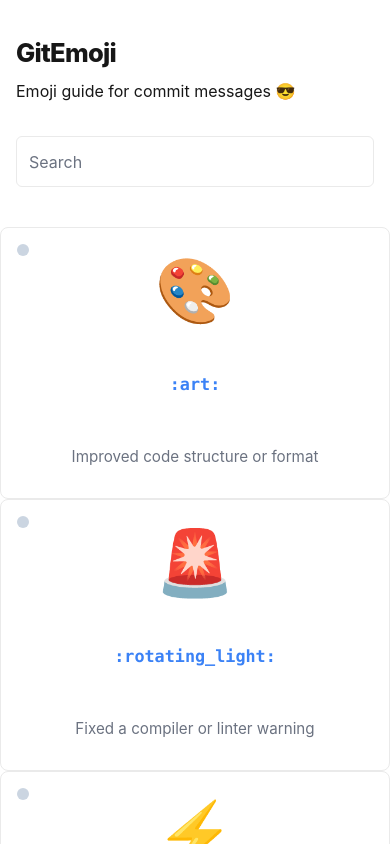
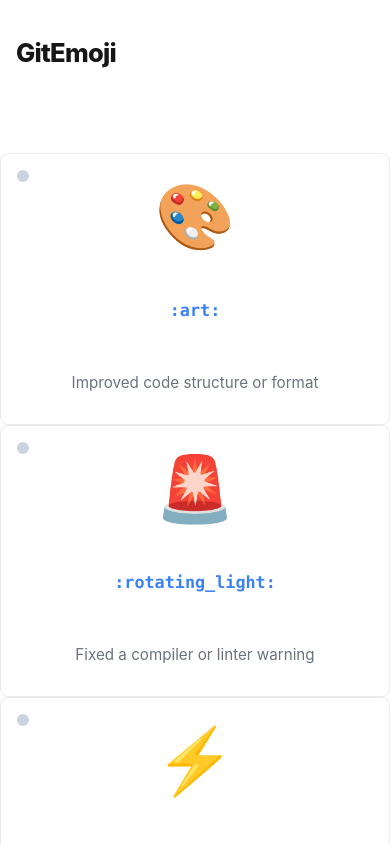
Before and after one commit to thomaseyaa/gitemoji, a Vue app: page / in a window 390 px wide. Shown: the top 844 px of the page. Built offline with nearby package versions, Linux system fonts and the light colour scheme.

Commit message:
refactor(header): slim header down to the brand 💄

```diff
--- a/src/components/Header.vue
+++ b/src/components/Header.vue
@@ -2,53 +2,13 @@
   <div class="d-flex justify-content-center align-items-center py-4">
     <nav class="container navbar">
       <a href="/" class="navbar-brand">GitEmoji</a>
-      <span class="d-block d-sm-none mt-2"
-        >Emoji guide for commit messages 😎</span
-      >
-      <form class="mobile-form" role="search">
-        <input
-          class="form-control mobile-form"
-          type="search"
-          v-model="search"
-          placeholder="Search"
-          aria-label="Search"
-        />
-      </form>
     </nav>
   </div>
 </template>
 
 <script>
-import { mapActions } from "vuex";
-
 export default {
   // eslint-disable-next-line vue/multi-word-component-names
   name: "Header",
-  data() {
-    return {
-      search: "",
-    };
-  },
-  methods: {
-    ...mapActions(["searchData"]),
-    async searchEmoji() {
-      await this.searchData(this.search);
-      this.$emit("emit", this.$store.state.emojisData);
-    },
-  },
-  watch: {
-    search: function () {
-      this.searchEmoji();
-    },
-  },
 };
 </script>
-
-<style>
-@media (max-width: 576px) {
-  .mobile-form {
-    width: 100%;
-    margin: 1.1rem 0 -1.25rem;
-  }
-}
-</style>
```
